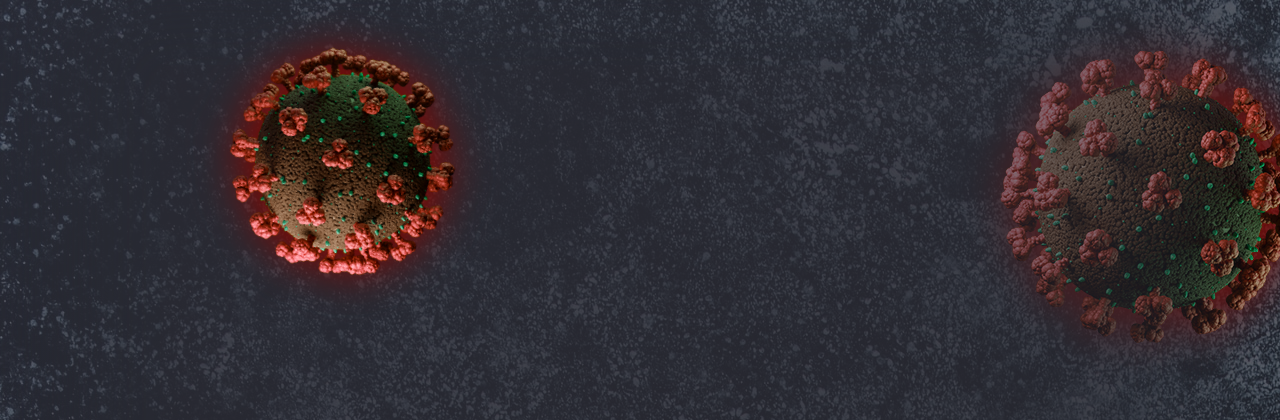
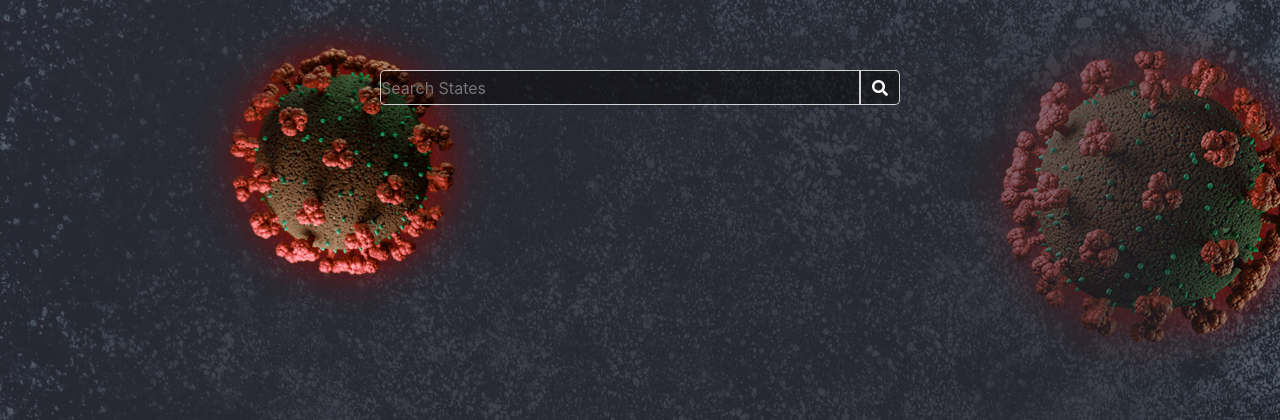
Before and after one commit to hackwithcameron/DjangoCovidScraper, a Django app: template templates/COVIDPage/index.html in a window 1280 px wide. Shown: the top 420 px of the page. Run offline with Django 3.2, Linux system fonts and the light colour scheme; the template is opened without the code that fills it: most values are stand-ins (such as "Sample title", 1, 10 or a date in 2020); some libraries are stand-ins or nearby versions.

Commit message:
Search Bar
Added search bar to to covid page dashboard. Included autofill using JSON file and default search if nothing is in search bar.

```diff
--- a/COVIDPage/scripts/COVIDCrawler/covidCrawler.py
+++ b/COVIDPage/scripts/COVIDCrawler/covidCrawler.py
@@ -22,7 +22,7 @@ class CovidScraper:
         return headerInfo
 
     # Gets searched states information
-    def stateScraper(self, searchedState):
+    def stateScraper(self, searchedState='USA Total'):
         cells = self.table.find_all('td')
 
         stateInfo = []    # Empty list to hold parsed information
--- a/static/css/covidwebpage.css
+++ b/static/css/covidwebpage.css
@@ -30,6 +32,89 @@
 #backgroundImg{
     opacity: .25;
 }
+
+.virus{
+    position: absolute;
+    overflow: hidden;
+    border-radius: 50%;
+    filter: drop-shadow(0px 0px 20px rgb(17, 12, 173)) hue-rotate(140deg);
+}
+
+.virusBig{
+    top: 175px;
+    right: -100px;
+    z-index: 1;
+    width: 350px;
+    filter: drop-shadow(0px 0px 50px rgb(17, 12, 173)) hue-rotate(140deg);
+}
+
+
+.virusSmall{
+    width: 150px;
+    bottom: -35px;
+    left: 10%;
+    filter: drop-shadow(0px 0px 20px rgb(17, 12, 173)) hue-rotate(140deg);
+    transform: rotate(-65deg) perspective(10px);
+}
+
+#backgroundVirus2{
+    top: -20px;
+    left: 50px;
+    z-index: 1;
+    width: 275px;
+    transform: rotate(165deg);
+ }
+
+#backgroundVirus3{
+  right: -50px;
+  top: 50px;
+  transform: rotate(-90deg);
+}
+
+#backgroundVirus4{
+  right: 85px;
+  bottom: -50px;
+  width: 200px;
+  transform: rotate(-50deg);
+}
+
+
+/********** Search Bar **********/
+
+.searchBarContainer{
+    position: absolute;
+    width: 100%;
+    top: 5px;
+    border-radius: 30px;
+    z-index: 10;
+    display: flex;
+    margin: 0 auto;
+    height: 0px;
+    justify-content: center;
+}
+
+.searchBar{
+    width: 50%;
+    border-bottom-left-radius: 5px;
+    border-top-left-radius: 5px;
+    background: rgba(0, 0, 0, 0.4);
+    border: 1px solid rgba(255, 255, 255, 0.8);
+    color: white;
+    height: 35px;
+}
+
+.searchButton{
+    width: 40px;
+    border-bottom-right-radius: 5px;
+    border-top-right-radius: 5px;
+    background: rgba(0, 0, 0, 0.4);
+    border: 1px solid rgba(255, 255, 255, 0.8);
+    color: white;
+    height: 35px;
+}
+
+
+/********** Main Container for Cards **********/
 
 .mainContainer{
     width: 80%;
--- a/static/javascript/main.js
+++ b/static/javascript/main.js
@@ -0,0 +1,30 @@
+
+// AutoFill search bar
+
+var searchBar = document.getElementById('searchBar');
+var stateList = document.getElementById('stateList');
+
+var request = new XMLHttpRequest();
+
+request.onreadystatechange = function(response) {
+    if (request.readyState === 4) {
+        if (request.status === 200) {
+            // Parse through JSON file
+            var stateOptions = JSON.parse(request.responseText);
+
+            // Loop over the JSON file
+            stateOptions.forEach(element => {
+                var state = document.createElement('option');
+                state.value = element;
+                stateList.appendChild(state);
+            });
+        }
+    }
+};
+
+request.open('GET', './static/json/states.json', true);
+request.send();
+
+
+var dataList = document.getElementById('json-datalist');
+var input = document.getElementById('ajax');
--- a/templates/COVIDPage/index.html
+++ b/templates/COVIDPage/index.html
@@ -8,10 +8,16 @@
             <img src="{% static 'images/VirusPic.png' %}" class="virus" id="backgroundVirus3" alt=" ">
             <img src="{% static 'images/VirusPic.png' %}" class="virus" id="backgroundVirus4" alt=" ">
         </div>
+
         <div class="mainContainer">
             <div class="row">
                 <img src="{% static 'images/VirusPic.png' %}" class="virus" id="backgroundVirus2" alt=" ">
-
+                <form method="POST" class="searchBarContainer">
+                    {% csrf_token %}
+                    <input type="text" class="searchBar" placeholder="Search States" name="searchedState" id="searchBar" list="stateList">
+                    <datalist id="stateList"></datalist>
+                    <button type="submit" class="searchButton"><i class="fa fa-search"></i></button>
+                </form>
                 <div class="card" id="past">
                     <img src="{% static 'images/VirusPic.png' %}" class="virus virusSmall" alt=" ">
                     <div class="card-header pastHeader">
--- a/templates/base.html
+++ b/templates/base.html
@@ -3,6 +3,8 @@
 <head>
     <meta charset="UTF-8">
     <title>Title</title>
+    <!-- Font Awesome -->
+    <link rel="stylesheet" href="https://use.fontawesome.com/releases/v5.13.0/css/all.css" integrity="sha384-Bfad6CLCknfcloXFOyFnlgtENryhrpZCe29RTifKEixXQZ38WheV+i/6YWSzkz3V" crossorigin="anonymous">
     <!-- Bootstrap -->
     <link rel="stylesheet" href="https://stackpath.bootstrapcdn.com/bootstrap/4.4.1/css/bootstrap.min.css" integrity="sha384-Vkoo8x4CGsO3+Hhxv8T/Q5PaXtkKtu6ug5TOeNV6gBiFeWPGFN9MuhOf23Q9Ifjh" crossorigin="anonymous">
     <!-- CSS -->
@@ -17,6 +19,6 @@
     <script src="https://code.jquery.com/jquery-3.4.1.slim.min.js" integrity="sha384-J6qa4849blE2+poT4WnyKhv5vZF5SrPo0iEjwBvKU7imGFAV0wwj1yYfoRSJoZ+n" crossorigin="anonymous"></script>
     <script src="https://cdn.jsdelivr.net/npm/popper.js@1.16.0/dist/umd/popper.min.js" integrity="sha384-Q6E9RHvbIyZFJoft+2mJbHaEWldlvI9IOYy5n3zV9zzTtmI3UksdQRVvoxMfooAo" crossorigin="anonymous"></script>
     <script src="https://stackpath.bootstrapcdn.com/bootstrap/4.4.1/js/bootstrap.min.js" integrity="sha384-wfSDF2E50Y2D1uUdj0O3uMBJnjuUD4Ih7YwaYd1iqfktj0Uod8GCExl3Og8ifwB6" crossorigin="anonymous"></script>
-    <script type="module" src="./static/javascript/main.js"></script>
+    <script type="text/javascript" src="./static/javascript/main.js"></script>
 </body>
 </html>
```
Also changed, not shown: other parts of static/css/covidwebpage.css (+4 -44 lines), COVIDPage/views.py (+17 -5 lines), static/json/states.json (added, +52 -0 lines).
